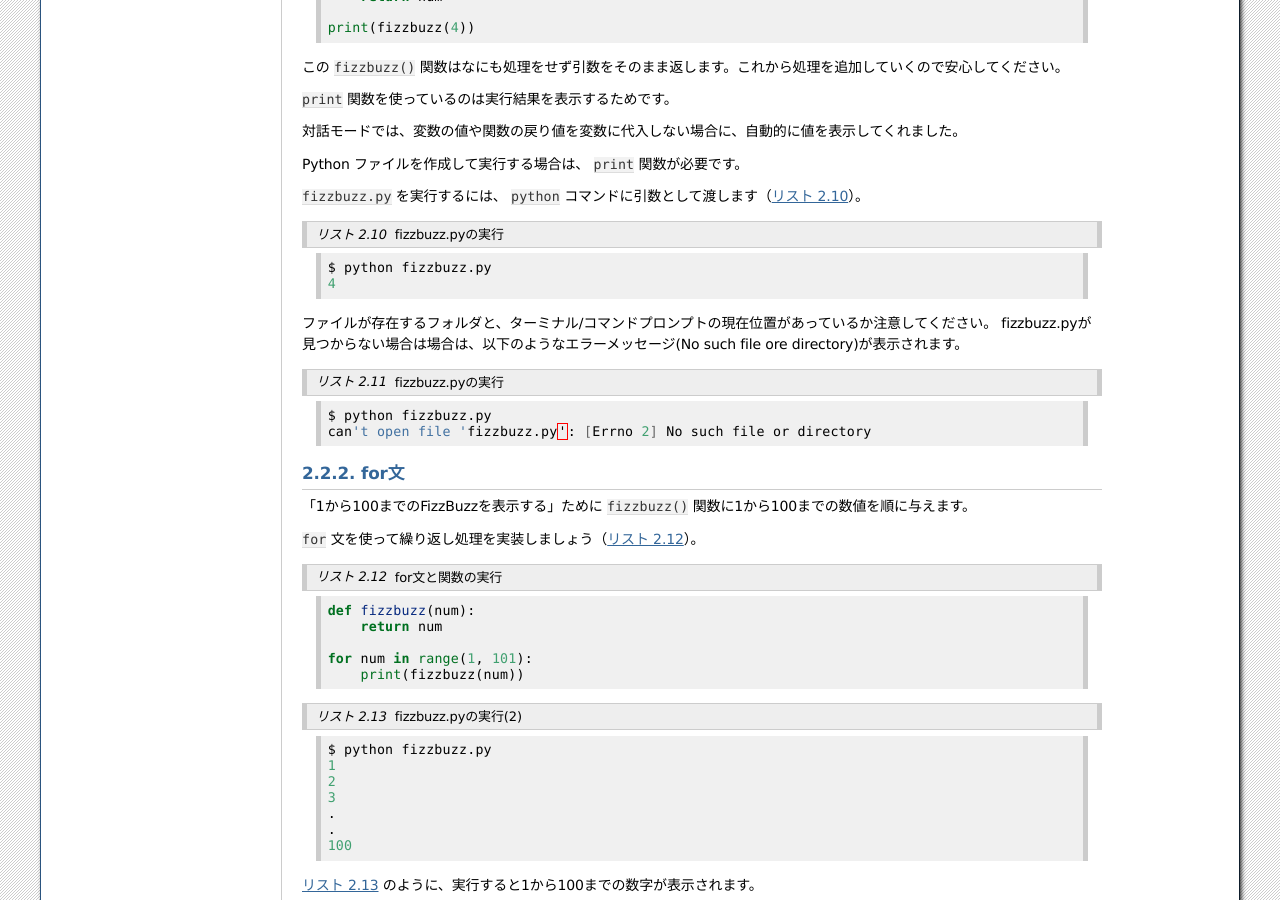
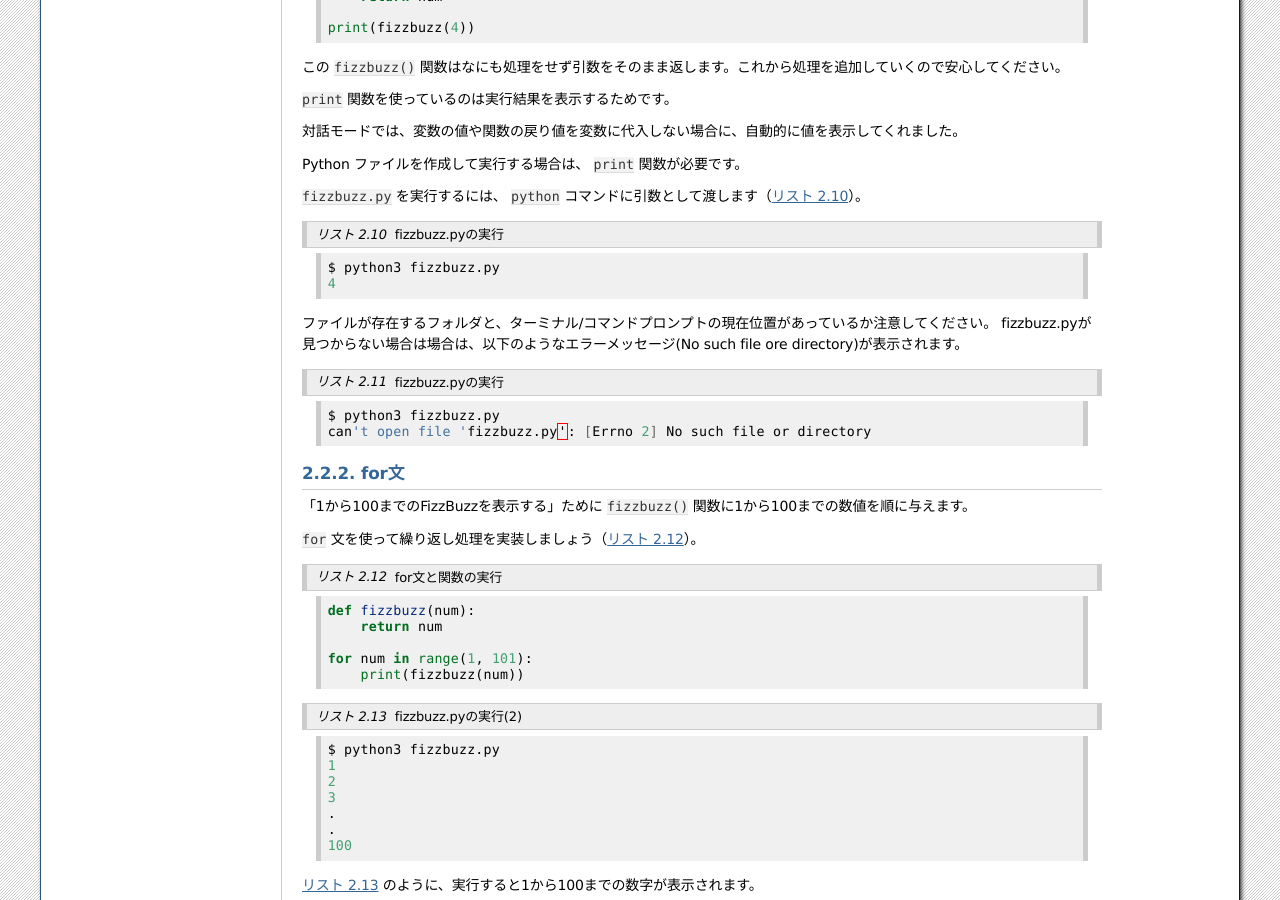
Before and after one commit to pyconjp/pycamp.pycon.jp, a Sphinx documentation site: the page built from source/textbook/2_intro.rst, in a window 1280 px wide and 900 px high, scrolled down 3623 px. Built offline with Sphinx 7.4.7, drawn with Linux system fonts in a browser that asks for light colours.

Commit message:
コマンド実行例では python ではなく python3 を指定する

```diff
--- a/source/textbook/2_intro.rst
+++ b/source/textbook/2_intro.rst
@@ -260,7 +260,7 @@ Python ファイルを作成して実行する場合は、 ``print`` 関数が
 .. code-block:: bash
     :caption: fizzbuzz.pyの実行
 
-    $ python fizzbuzz.py
+    $ python3 fizzbuzz.py
     4
 
 ファイルが存在するフォルダと、ターミナル/コマンドプロンプトの現在位置があっているか注意してください。
@@ -271,7 +271,7 @@ fizzbuzz.pyが見つからない場合は場合は、以下のようなエラー
 .. code-block:: guess
     :caption: fizzbuzz.pyの実行
 
-    $ python fizzbuzz.py
+    $ python3 fizzbuzz.py
     can't open file 'fizzbuzz.py': [Errno 2] No such file or directory
 
 for文
@@ -298,7 +298,7 @@ for文
 .. code-block:: bash
     :caption: fizzbuzz.pyの実行(2)
 
-    $ python fizzbuzz.py
+    $ python3 fizzbuzz.py
     1
     2
     3
--- a/source/textbook/6_pyvenv.rst
+++ b/source/textbook/6_pyvenv.rst
@@ -81,7 +81,7 @@ venv環境を作成します。
 .. code-block:: sh
    :caption: venv環境の作成(macOS、Windows、Linux)
 
-    $ python -m venv env
+    $ python3 -m venv env
     $ ls
     env/
 
--- a/source/textbook/7_scraping.rst
+++ b/source/textbook/7_scraping.rst
@@ -22,7 +22,7 @@ venv環境をactivateコマンドで有効にし、スクレイピングに使
 
    $ mkdir scraping
    $ cd scraping
-   $ python -m venv env
+   $ python3 -m venv env
    $ source env/bin/activate
    (env) $ pip install requests
    (env) $ pip install beautifulsoup4
@@ -86,7 +86,7 @@ Pythonの標準ライブラリ `html.parser <https://docs.python.jp/3/library/ht
 .. code-block:: bash
    :caption: スクレイピングを実行
 
-   (env) $ python simple.py
+   (env) $ python3 simple.py
    株式会社フンザ http://hunza.jp/
    MonotaRO https://www.monotaro.com/
    Gandi.net https://www.gandi.net/
```
